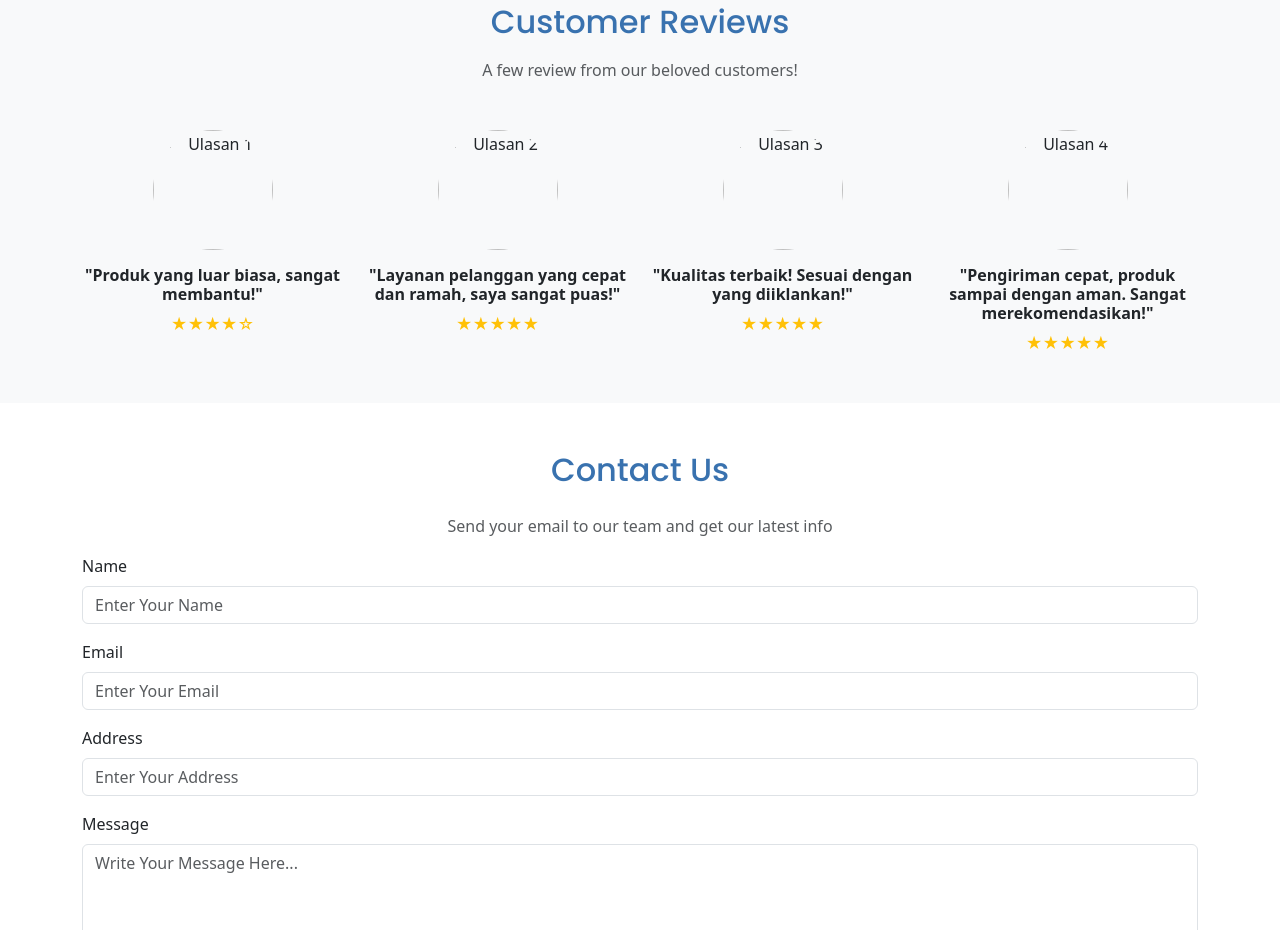
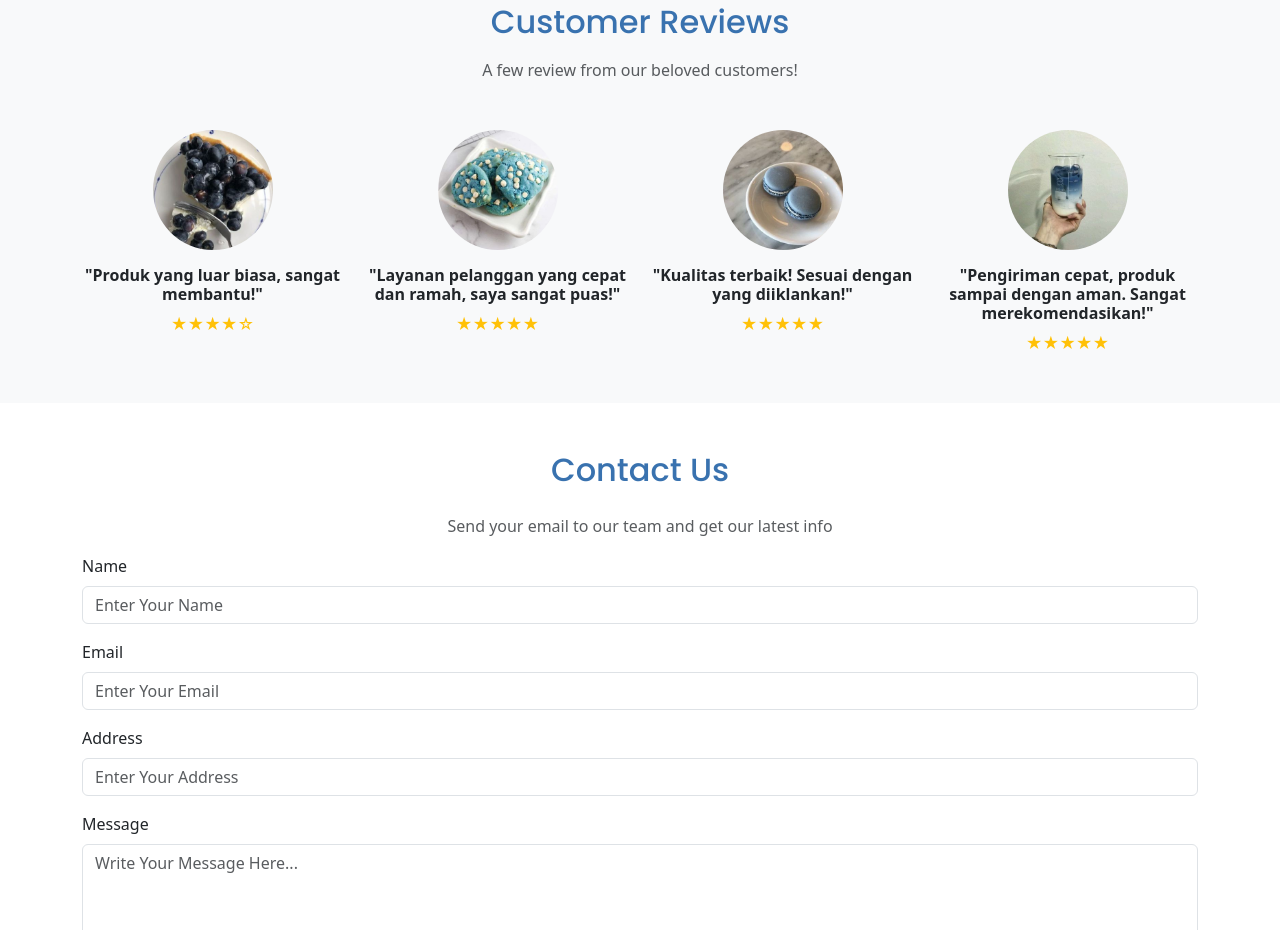
Before and after one commit to nadiah24/Bootstrap-5, a plain HTML site: page index.html in a window 1280 px wide. Shown: the part 3334-4264 px from the top of the page. Drawn offline with nearby package versions, Linux system fonts and the light colour scheme.

Commit message:
Update index.html

```diff
--- a/index.html
+++ b/index.html
@@ -245,7 +245,7 @@
 
             <!-- Review 1 -->
             <div class="col">
-              <img src="Img/ulasan 1.jpg" class="rounded-circle img-fluid mb-3" style="width: 120px; height: 120px; object-fit: cover;" alt="Ulasan 1">
+              <img src="ulasan 1.jpg" class="rounded-circle img-fluid mb-3" style="width: 120px; height: 120px; object-fit: cover;" alt="Ulasan 1">
               <h6 class="fw-semibold mb-2">"Produk yang luar biasa, sangat membantu!"</h6>
               <div class="d-flex justify-content-center text-warning">
                 <span class="star">&#9733;</span>
@@ -258,7 +258,7 @@
 
             <!-- Review 2 -->
             <div class="col">
-              <img src="Img/ulasan 2.jpg" class="rounded-circle img-fluid mb-3" style="width: 120px; height: 120px; object-fit: cover;" alt="Ulasan 2">
+              <img src="ulasan 2.jpg" class="rounded-circle img-fluid mb-3" style="width: 120px; height: 120px; object-fit: cover;" alt="Ulasan 2">
               <h6 class="fw-semibold mb-2">"Layanan pelanggan yang cepat dan ramah, saya sangat puas!"</h6>
               <div class="d-flex justify-content-center text-warning">
                 <span class="star">&#9733;</span>
@@ -271,7 +271,7 @@
 
             <!-- Review 3 -->
             <div class="col">
-              <img src="Img/ulasan 3.jpg" class="rounded-circle img-fluid mb-3" style="width: 120px; height: 120px; object-fit: cover;" alt="Ulasan 3">
+              <img src="ulasan 3.jpg" class="rounded-circle img-fluid mb-3" style="width: 120px; height: 120px; object-fit: cover;" alt="Ulasan 3">
               <h6 class="fw-semibold mb-2">"Kualitas terbaik! Sesuai dengan yang diiklankan!"</h6>
               <div class="d-flex justify-content-center text-warning">
                 <span class="star">&#9733;</span>
@@ -284,7 +284,7 @@
 
             <!-- Review 4 -->
             <div class="col">
-              <img src="Img/ulasan 4.jpg" class="rounded-circle img-fluid mb-3" style="width: 120px; height: 120px; object-fit: cover;" alt="Ulasan 4">
+              <img src="ulasan 4.jpg" class="rounded-circle img-fluid mb-3" style="width: 120px; height: 120px; object-fit: cover;" alt="Ulasan 4">
               <h6 class="fw-semibold mb-2">"Pengiriman cepat, produk sampai dengan aman. Sangat merekomendasikan!"</h6>
               <div class="d-flex justify-content-center text-warning">
                 <span class="star">&#9733;</span>
```
